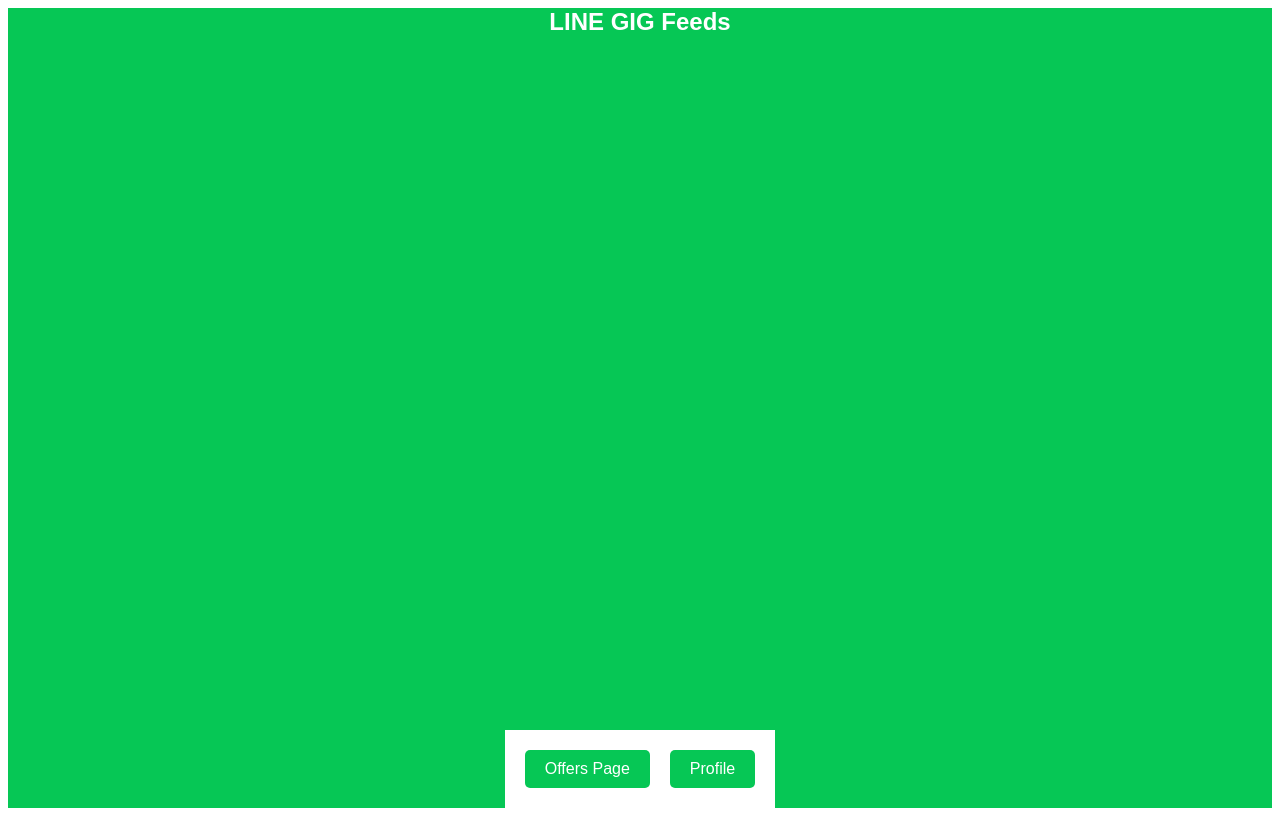
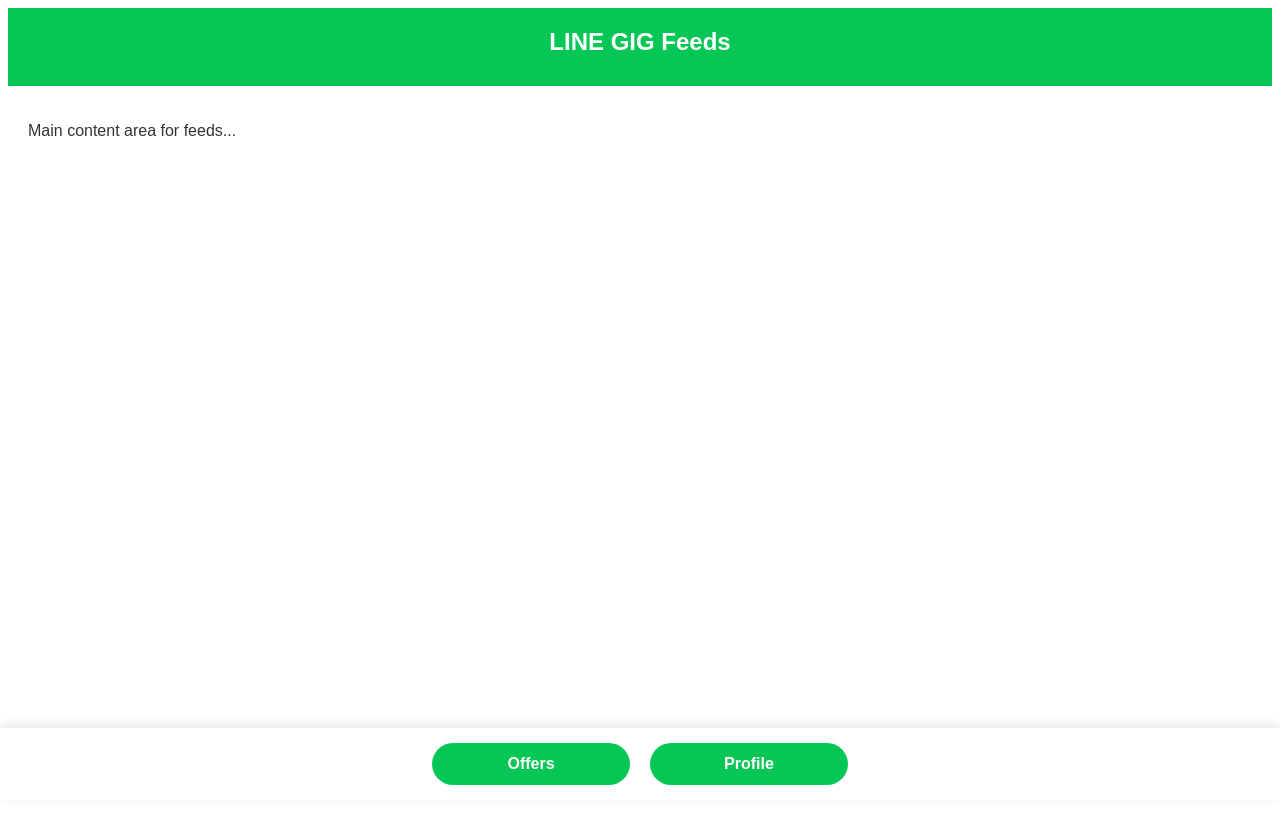
Before and after one commit to 6731503083-pablo/line-gig, a React (Vite) app: page /feeds in a window 1280 px wide. Built offline with nearby package versions, Linux system fonts and the light colour scheme; what @line/liff would draw is missing.

Commit message:
fixed feeds

```diff
--- a/src/FeedsPage.tsx
+++ b/src/FeedsPage.tsx
@@ -13,60 +13,86 @@ export const FeedsPage = () => {
       color: "white",
       minHeight: "100vh",
       width: "100%",
-      height: "100%",
       backgroundColor: "#06C755",
       display: "flex",
-      justifyContent: "space-between",
-      alignItems: 'center',
       flexDirection: "column",
+      position: "relative",
     }}>
+      {/* Top Header */}
       <div style={{
         display: "flex",
         justifyContent: "center",
         alignItems: "center",
-        marginBottom: "30px"
+        padding: "20px",
+        paddingBottom: "30px"
       }}>
         <h1
         style={{
           margin: 0,
-          fontSize: "24px" ,
-          fontStyle: "bold"
+          fontSize: "24px",
+          fontWeight: "bold"
           }}
           >LINE GIG Feeds</h1>
       </div>
+
+      {/* Main Content Area */}
       <div style={{
+        flex: 1,
+        padding: "20px",
+        paddingBottom: "100px", // Space for bottom bar
+        backgroundColor: "#fff",
+        color: "#333",
+      }}>
+        {/* Your main feeds content will go here */}
+        <p>Main content area for feeds...</p>
+      </div>
+
+      {/* Bottom App Bar - Sticky */}
+      <div style={{
+        position: "fixed",
+        bottom: 0,
+        left: 0,
+        right: 0,
         display: "flex",
         justifyContent: "center",
         alignItems: "center",
         gap: "20px",
-        flexWrap: "wrap",
-        padding: "20px",
-        backgroundColor: "#fff"
+        padding: "15px 20px",
+        backgroundColor: "#fff",
+        borderTop: "1px solid #eee",
+        boxShadow: "0 -2px 10px rgba(0, 0, 0, 0.1)",
+        zIndex: 1000,
       }}>
         <div
         onClick={() => navigate("/offers")}
         style={{
           backgroundColor: "#06C755",
           color: "white",
-          padding: "10px 20px",
-          borderRadius: "5px",
+          padding: "12px 24px",
+          borderRadius: "25px",
           cursor: "pointer",
-          display: "inline-block",
           fontFamily: "'Arial', sans-serif",
+          fontWeight: "600",
+          flex: 1,
+          textAlign: "center",
+          maxWidth: "150px",
         }}
       >
-        Offers Page
+        Offers
       </div>
       <div
       onClick={() => navigate("/profile")}
           style={{
             backgroundColor: "#06C755",
-            border: "none",
             color: "white",
-            padding: "10px 20px",
-            borderRadius: "5px",
+            padding: "12px 24px",
+            borderRadius: "25px",
             cursor: "pointer",
             fontFamily: "'Arial', sans-serif",
+            fontWeight: "600",
+            flex: 1,
+            textAlign: "center",
+            maxWidth: "150px",
           }}
       >Profile</div>
       </div>
```
